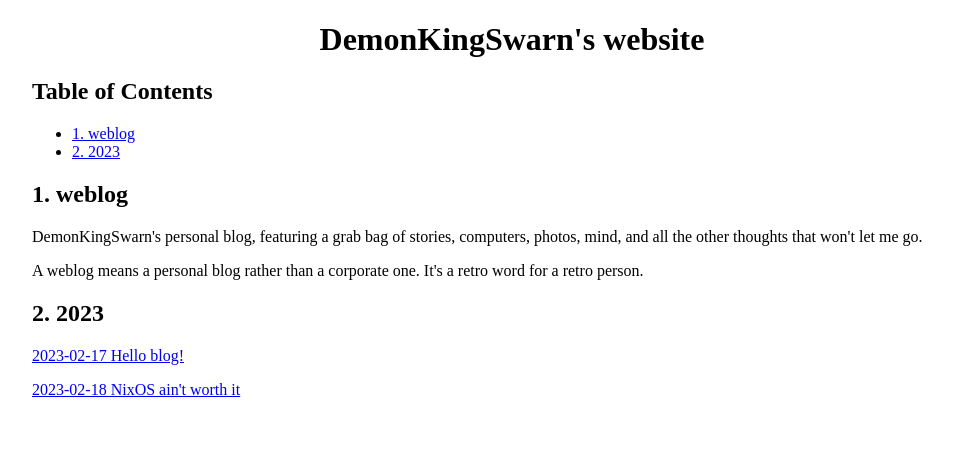
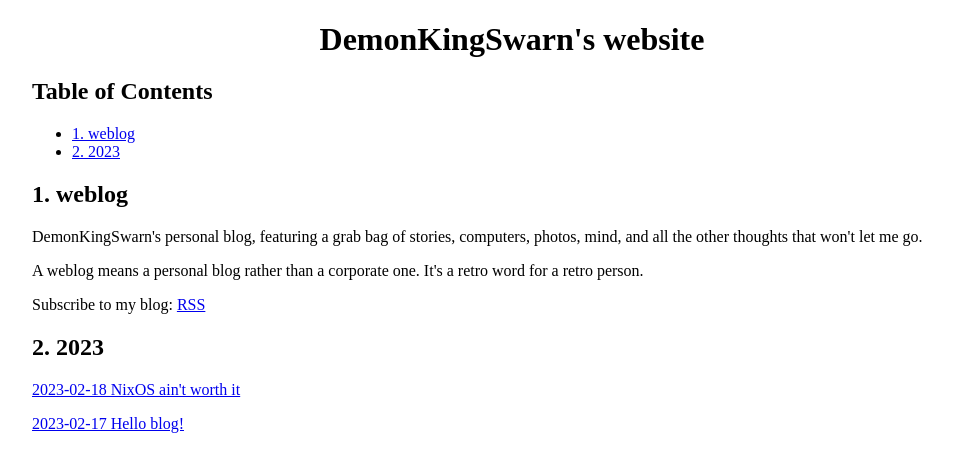
Before and after one commit to DemonKingSwarn/blog, a Jekyll site: the page index.html, which Jekyll copies as it is, in a window 1280 px wide. Shown: the top 472 px of the page, without its empty margins (128-1081 px from the left). Built offline with Jekyll 4.4.1, drawn with Linux system fonts in a browser that asks for light colours.

Commit message:
RSS feed link added

```diff
--- a/index.html
+++ b/index.html
@@ -3,7 +3,7 @@
 "http://www.w3.org/TR/xhtml1/DTD/xhtml1-strict.dtd">
 <html xmlns="http://www.w3.org/1999/xhtml" lang="en" xml:lang="en">
 <head>
-<!-- 2023-02-18 Sat 15:22 -->
+<!-- 2023-02-18 Sat 15:39 -->
 <meta http-equiv="Content-Type" content="text/html;charset=utf-8" />
 <meta name="viewport" content="width=device-width, initial-scale=1" />
 <title>DemonKingSwarn's website</title>
@@ -201,14 +201,14 @@
 <h2>Table of Contents</h2>
 <div id="text-table-of-contents" role="doc-toc">
 <ul>
-<li><a href="#org030058d">1. weblog</a></li>
-<li><a href="#org796cd22">2. 2023</a></li>
+<li><a href="#org2221def">1. weblog</a></li>
+<li><a href="#org4fb816f">2. 2023</a></li>
 </ul>
 </div>
 </div>
 
-<div id="outline-container-org030058d" class="outline-2">
-<h2 id="org030058d"><span class="section-number-2">1.</span> weblog</h2>
+<div id="outline-container-org2221def" class="outline-2">
+<h2 id="org2221def"><span class="section-number-2">1.</span> weblog</h2>
 <div class="outline-text-2" id="text-1">
 <p>
 DemonKingSwarn's personal blog, featuring a grab bag of stories, computers, photos, mind, and all the other thoughts that won't let me go.
@@ -217,18 +217,22 @@
 <p>
 A weblog means a personal blog rather than a corporate one. It's a retro word for a retro person.
 </p>
+
+<p>
+Subscribe to my blog: <a href="https://demonkingswarn.is-a.dev/blog/feed.xml">RSS</a>
+</p>
 </div>
 </div>
 
-<div id="outline-container-org796cd22" class="outline-2">
-<h2 id="org796cd22"><span class="section-number-2">2.</span> 2023</h2>
+<div id="outline-container-org4fb816f" class="outline-2">
+<h2 id="org4fb816f"><span class="section-number-2">2.</span> 2023</h2>
 <div class="outline-text-2" id="text-2">
 <p>
-<a href="https://demonkingswarn.is-a.dev/blog/2023/02/17/hello-blog.html">2023-02-17 Hello blog!</a>
+<a href="https://demonkingswarn.is-a.dev/blog/2023/02/18/nixos-aint-worth-it.org">2023-02-18 NixOS ain't worth it</a>
 </p>
 
 <p>
-<a href="https://demonkingswarn.is-a.dev/blog/2023/02/18/nixos-aint-worth-it.html">2023-02-18 NixOS ain't worth it</a>
+<a href="https://demonkingswarn.is-a.dev/blog/2023/02/17/hello-blog.html">2023-02-17 Hello blog!</a>
 </p>
 </div>
 </div>
```
Also changed, not shown: index.org (added, +16 -0 lines).
